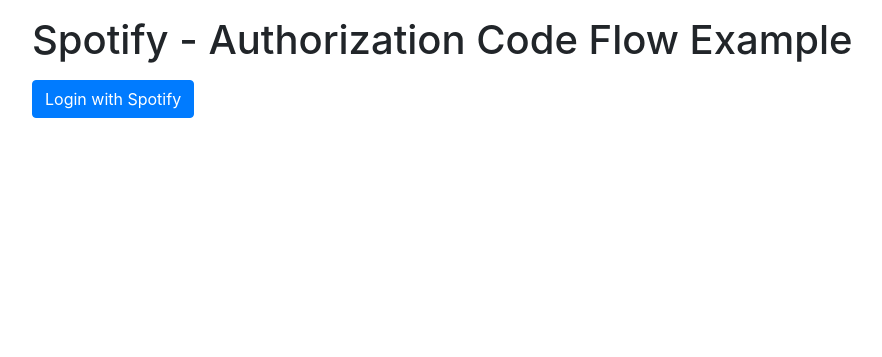
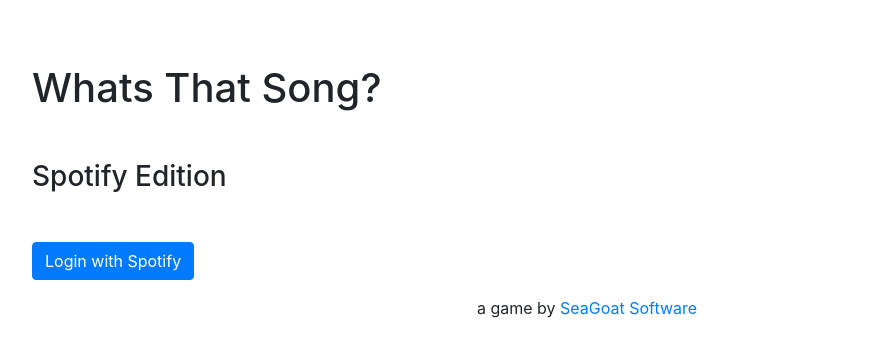
Before and after one commit to diligent176/wts1, a Flask app: page / in a window 1280 px wide. Shown: the top 357 px of the page, without its empty margins (53-935 px from the left). Run offline with Flask 2, Linux system fonts and the light colour scheme; parts of the project's set-up code (start-up, migrations or seed data) failed here and were passed over; some libraries are stand-ins or nearby versions.

Commit message:
plumbing almost there

```diff
--- a/app.py
+++ b/app.py
@@ -40,9 +40,8 @@
 # why app.secret_key?
 app.secret_key = os.urandom(16)
 
-
-# Ensure templates are auto-reloaded
-# app.config["TEMPLATES_AUTO_RELOAD"] = True
+# ensure templates auto-reload
+app.config["TEMPLATES_AUTO_RELOAD"] = True
 
 # Custom filter
 # app.jinja_env.filters["usd"] = usd
@@ -52,11 +51,8 @@
 # app.config["SESSION_TYPE"] = "filesystem"
 # Session(app)
 
-
 # Configure CS50 Library to use SQLite database
 # db = SQL("sqlite:///wts.db")
-
-
 
 # check if API_KEY and WTS VARS are set
 if not API_KEY:
@@ -76,14 +72,13 @@
     print(f"********* END ENVIRONMENT ************")
 
 
-# @app.after_request
-# def after_request(response):
-#     # to disable browser caching
-#     response.headers["Cache-Control"] = "no-cache, no-store, must-revalidate"
-#     response.headers["Expires"] = 0
-#     response.headers["Pragma"] = "no-cache"
-#     return response
-
+@app.after_request
+def after_request(response):
+    # to disable browser caching
+    response.headers["Cache-Control"] = "no-cache, no-store, must-revalidate"
+    response.headers["Expires"] = 0
+    response.headers["Pragma"] = "no-cache"
+    return response
 
 
 @app.route('/')
@@ -92,43 +87,31 @@
     return render_template('index.html')
 
 
-@app.route('/<loginout>')
-def login(loginout):
-    '''Login or logout user.
+@app.route('/logout')
+def sign_out():
+    # delete sessions tokens and return to home
+    # TO DO: flash a message?
+    session.pop("tokens", None)
+    return redirect('/')
 
-    Note:
-        Login and logout process are essentially the same. Logout forces
-        re-login to appear, even if their token hasn't expired.
-    '''
 
-    # redirect_uri can be guessed, so let's generate
-    # a random `state` string to prevent csrf forgery.
-    state = ''.join(
-        secrets.choice(string.ascii_uppercase + string.digits) for _ in range(16)
-    )
+@app.route('/login')
+def login():
 
-    # Request authorization from user
+    # because redirect_uri could be guessed
+    # generate random state to prevent CSRF
+    state = ''.join(secrets.choice(string.ascii_uppercase + string.digits) for _ in range(16))
+
+    # Request user to authorize these scopes
     scope = 'user-read-private user-read-email'
 
-    if loginout == 'logout':
-        payload = {
-            'client_id': CLIENT_ID,
-            'response_type': 'code',
-            'redirect_uri': REDIRECT_URI,
-            'state': state,
-            'scope': scope,
-            'show_dialog': True,
-        }
-    elif loginout == 'login':
-        payload = {
-            'client_id': CLIENT_ID,
-            'response_type': 'code',
-            'redirect_uri': REDIRECT_URI,
-            'state': state,
-            'scope': scope,
-        }
-    else:
-        abort(404)
+    payload = {
+        'client_id': CLIENT_ID,
+        'response_type': 'code',
+        'redirect_uri': REDIRECT_URI,
+        'state': state,
+        'scope': scope,
+    }
 
     res = make_response(redirect(f'{AUTH_URL}/?{urlencode(payload)}'))
     res.set_cookie('spotify_auth_state', state)
--- a/templates/base.html
+++ b/templates/base.html
@@ -1,5 +1,6 @@
 <!doctype html>
 <html lang="en">
+
 <head>
     {% block head %}
     <!-- Required meta tags -->
@@ -9,14 +10,19 @@
     <!-- Bootstrap CSS -->
     <link rel="stylesheet" href="https://stackpath.bootstrapcdn.com/bootstrap/4.3.1/css/bootstrap.min.css" integrity="sha384-ggOyR0iXCbMQv3Xipma34MD+dH/1fQ784/j6cY/iJTQUOhcWr7x9JvoRxT2MZw1T" crossorigin="anonymous">
 
-    <title>{% block title %}{% endblock %}</title>
+    <title>Whats That Song: {% block title %}{% endblock %}</title>
     {% endblock %}
 </head>
+
 <body>
     <div class="container">
-      <h1 class="mt-3 mb-3">{% block header %}{% endblock %}</h1>
+        <h1 class="mt-5 mb-5 pt-3">{% block header %}{% endblock %}</h1>
         <div id="content">{% block content %}{% endblock %}</div>
-      <div id="footer" class="text-center">{% block footer %}{% endblock %}</div>
+        <div id="footer" class="text-center">
+            <p>{% block footer %}{% endblock %}</p>
+            <p>a game by <a href="https://seagoat.dev/">SeaGoat Software</a></p>
+        </div>
     </div>
 </body>
+
 </html>
--- a/templates/index.html
+++ b/templates/index.html
@@ -1,11 +1,16 @@
 {% extends "base.html" %}
 
-{% block title %}Spotify Login{% endblock %}
+{% block title %}
+    Spotify Login
+{% endblock %}
 
-{% block header %}Spotify - Authorization Code Flow Example{% endblock %}
+{% block header %}
+    Whats That Song?
+{% endblock %}
 
 {% block content %}
 
+<h3 class="mt-5 mb-5">Spotify Edition</h3>
+
 <a href="/login" class="btn btn-primary">Login with Spotify</a>
-
 {% endblock %}
--- a/templates/me.html
+++ b/templates/me.html
@@ -31,6 +31,7 @@
 {% endblock %}
 
 {% block footer %}
+
 <button type="button" class="btn btn-success btn-xs" onclick="refreshTokens()">Refresh Token</button>
 <a href="/logout" class="btn btn-danger btn-xs">Logout</a>
 
```
Lines whose indentation alone changed are shown as unchanged.
